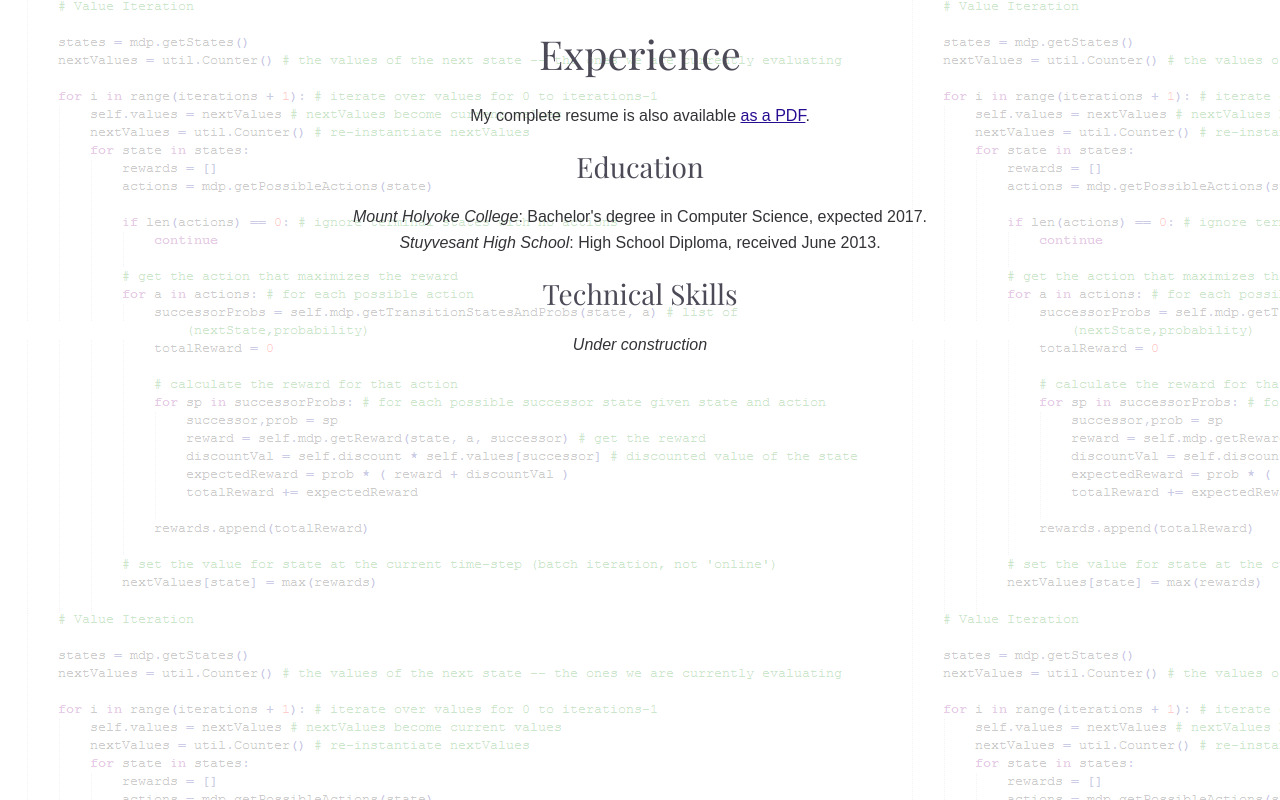
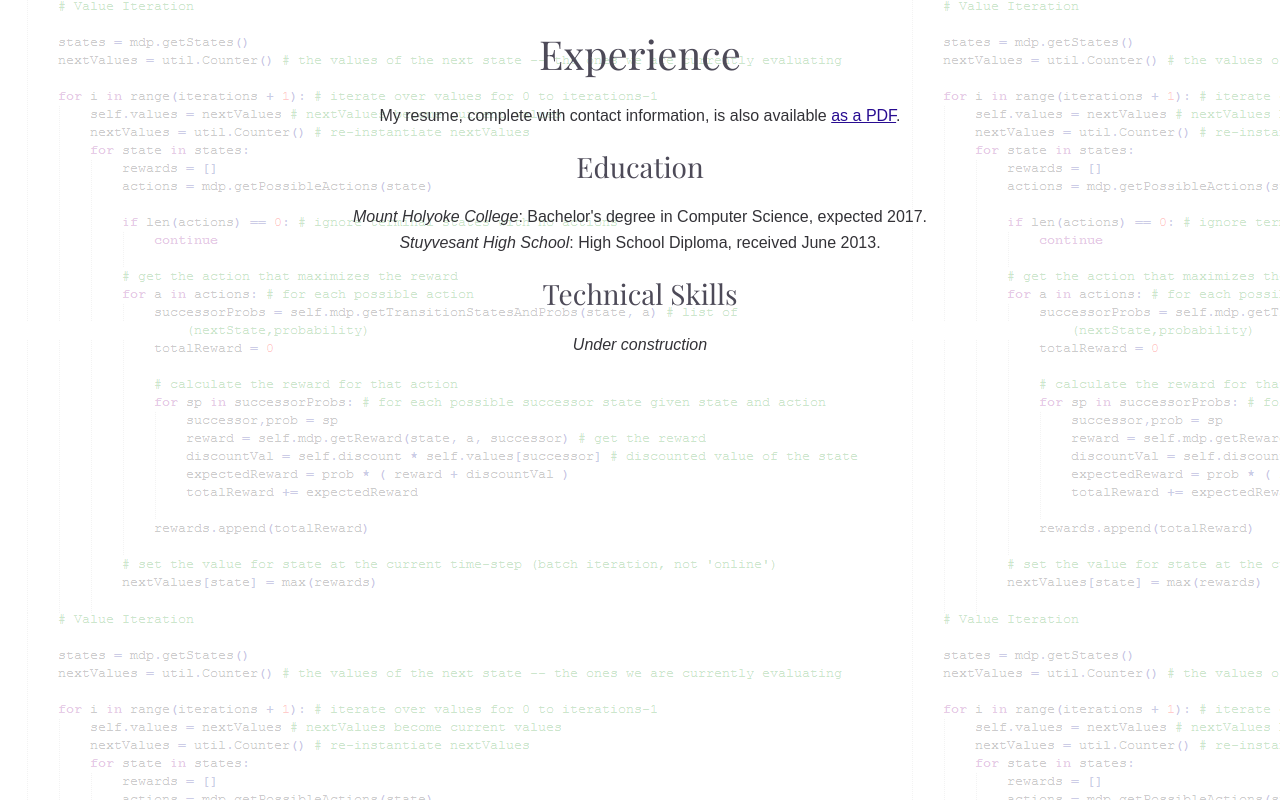
Before and after one commit to robinsonsarah01/robinsonsarah01.github.io, a plain HTML site: page experience/index.html in a window 1280 px wide. Drawn offline with nearby package versions, Linux system fonts and the light colour scheme; a web font is replaced by a local one.

Commit message:
Minute change to experience page

```diff
--- a/experience/index.html
+++ b/experience/index.html
@@ -8,7 +8,7 @@
     <body>
         <div class="custom-container">
             <h1>Experience</h1>
-            <span id="resume">My complete resume is also available <a href="Robinson_Sarah_Resume.pdf">as a PDF</a>.</span>
+            <span id="resume">My resume, complete with contact information, is also available <a href="Robinson_Sarah_Resume.pdf">as a PDF</a>.</span>
             <div class="education">
                 <h2>Education</h2>
                 <div id="mhc">
```
